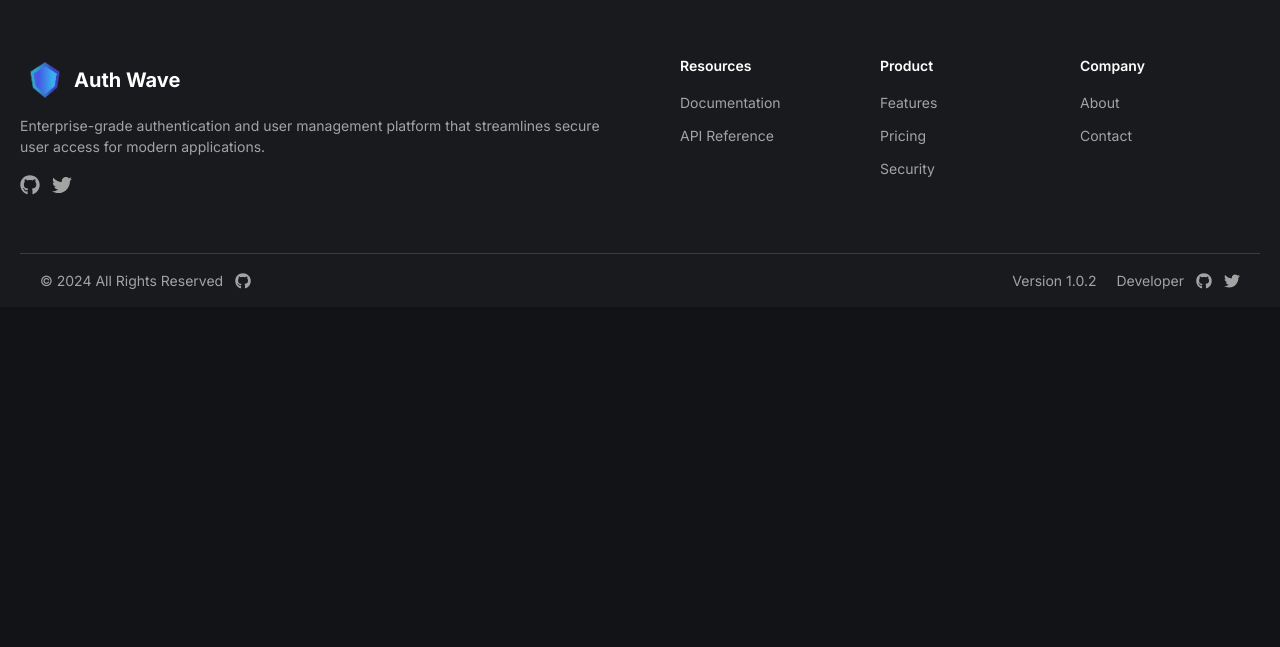
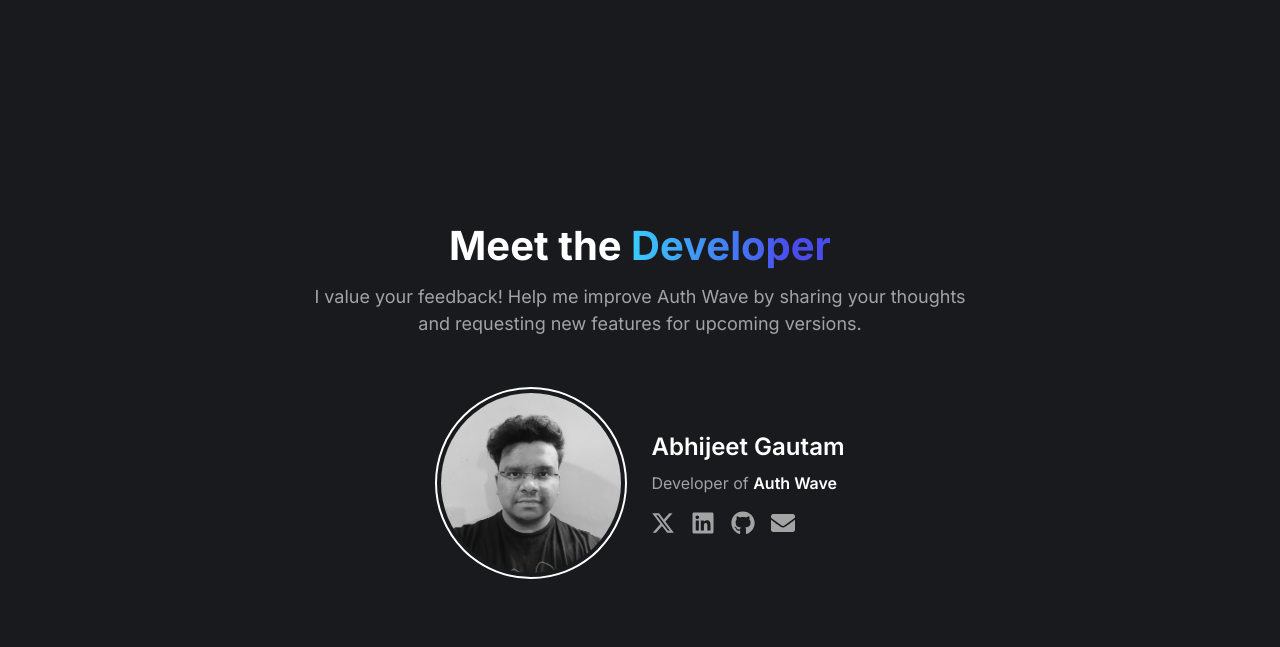
Before and after one commit to Abhijeet-Gautam5702/authwave-frontend-deployment-fork, a Next.js app: page / in a window 1280 px wide. Shown: the part 5793-6440 px from the top of the page. Before the commit the page ends 6100 px from the top, so only its background shows below. Built offline with nearby package versions, Linux system fonts and the light colour scheme.

Commit message:
Build Meet-the-developer section of landing page

```diff
--- a/src/app/page.tsx
+++ b/src/app/page.tsx
@@ -7,6 +7,7 @@
 import UserAndSessionManagement from "@/components/sections/user-and-session-management-section";
 import UsageSection from "@/components/sections/usage-section";
 import PricingSection from "@/components/sections/pricing-section";
+import MeetDeveloper from "@/components/sections/meet-the-developer";
 
 export default function LandingPage() {
   return (
@@ -19,6 +20,7 @@
       <UserAndSessionManagement />
       <UsageSection />
       <PricingSection />
+      <MeetDeveloper />
       <LandingPageFooter />
     </div>
   );
--- a/src/components/footers/landing-page-footer.tsx
+++ b/src/components/footers/landing-page-footer.tsx
@@ -1,10 +1,11 @@
 import Link from "next/link";
 import Image from "next/image";
 import { FaGithub, FaTwitter } from "react-icons/fa";
+import { FaXTwitter } from "react-icons/fa6";
 
 export default function LandingPageFooter() {
   return (
-    <footer className="w-full px-20 pt-80 2xl:px-40 2xl:pt-160 flex flex-col justify-between items-center text-white text-14 2xl:text-20 bg-bg-2">
+    <footer className="w-full px-20 pt-80 2xl:px-40 2xl:pt-160 flex flex-col justify-between items-center text-white text-14 2xl:text-20 bg-bg-1">
       <div className="w-full flex flex-col justify-between items-stretch gap-10">
         <div className="flex flex-row justify-between items-start gap-80 2xl:gap-100 mb-12">
           {/* Logo and Description */}
@@ -41,7 +42,7 @@
                 target="_blank"
                 className="text-white/60 hover:text-white"
               >
-                <FaTwitter className="w-5 h-5 2xl:w-7 2xl:h-7" />
+                <FaXTwitter className="w-5 h-5 2xl:w-7 2xl:h-7" />
               </Link>
             </div>
           </div>
--- /dev/null
+++ b/src/components/sections/meet-the-developer.tsx
@@ -0,0 +1,77 @@
+import Image from "next/image";
+import Link from "next/link";
+import { FaLinkedin, FaGithub, FaEnvelope } from "react-icons/fa";
+import { FaXTwitter } from "react-icons/fa6";
+
+const MeetDeveloper = () => {
+  return (
+    <section
+      className="w-full pt-100 pb-50 2xl:pt-0 min-h-screen flex-center bg-bg-2"
+      id="meet-developer"
+    >
+      <div className="w-full flex-center flex-col text-center gap-50 2xl:gap-80">
+        <div className="flex-center flex-col text-center gap-12 2xl:gap-18">
+          <h2 className="font-bold text-40 2xl:text-70 leading-tight text-white">
+            Meet the <span className="text-gradient">Developer</span>
+          </h2>
+          <p className="text-white/60 font-normal text-18 2xl:text-24 leading-normal mx-auto max-w-2xl">
+            I value your feedback! Help me improve Auth Wave by sharing your
+            thoughts and requesting new features for upcoming versions.
+          </p>
+        </div>
+        <div className="flex flex-col md:flex-row items-center justify-center gap-24 2xl:gap-35">
+          <div className="w-48 h-48 rounded-full overflow-hidden p-4 border-2 border-white">
+            <Image
+              src={`/assets/images/me.jpg`}
+              alt="Developer"
+              width={192}
+              height={192}
+              className="w-full h-full object-cover rounded-full"
+            />
+          </div>
+          <div className="text-center md:text-left">
+            <h3 className="text-2xl font-semibold text-white mb-2">
+              Abhijeet Gautam
+            </h3>
+            <p className="text-white/60 mb-4">
+              Developer of{" "}
+              <span className="text-white font-semibold"> Auth Wave</span>{" "}
+            </p>
+            <div className="flex justify-center md:justify-start space-x-4">
+              <Link
+                href="https://x.com/abhijeet_gautam"
+                target="_blank"
+                className="text-white/60 hover:text-p-accent transition-colors"
+              >
+                <FaXTwitter className="w-6 h-6" />
+              </Link>
+              <Link
+                href="https://www.linkedin.com/in/abhijeet-gautam-a413b1211/"
+                target="_blank"
+                className="text-white/60 hover:text-p-accent transition-colors"
+              >
+                <FaLinkedin className="w-6 h-6" />
+              </Link>
+              <Link
+                href="https://github.com/Abhijeet-Gautam5702"
+                target="_blank"
+                className="text-white/60 hover:text-p-accent transition-colors"
+              >
+                <FaGithub className="w-6 h-6" />
+              </Link>
+              <Link
+                href="mailto:abhidevelops572@gmail.com"
+                target="_blank"
+                className="text-white/60 hover:text-p-accent transition-colors"
+              >
+                <FaEnvelope className="w-6 h-6" />
+              </Link>
+            </div>
+          </div>
+        </div>
+      </div>
+    </section>
+  );
+};
+
+export default MeetDeveloper;
```
Also changed, not shown: public/assets/images/me.jpg (added).
